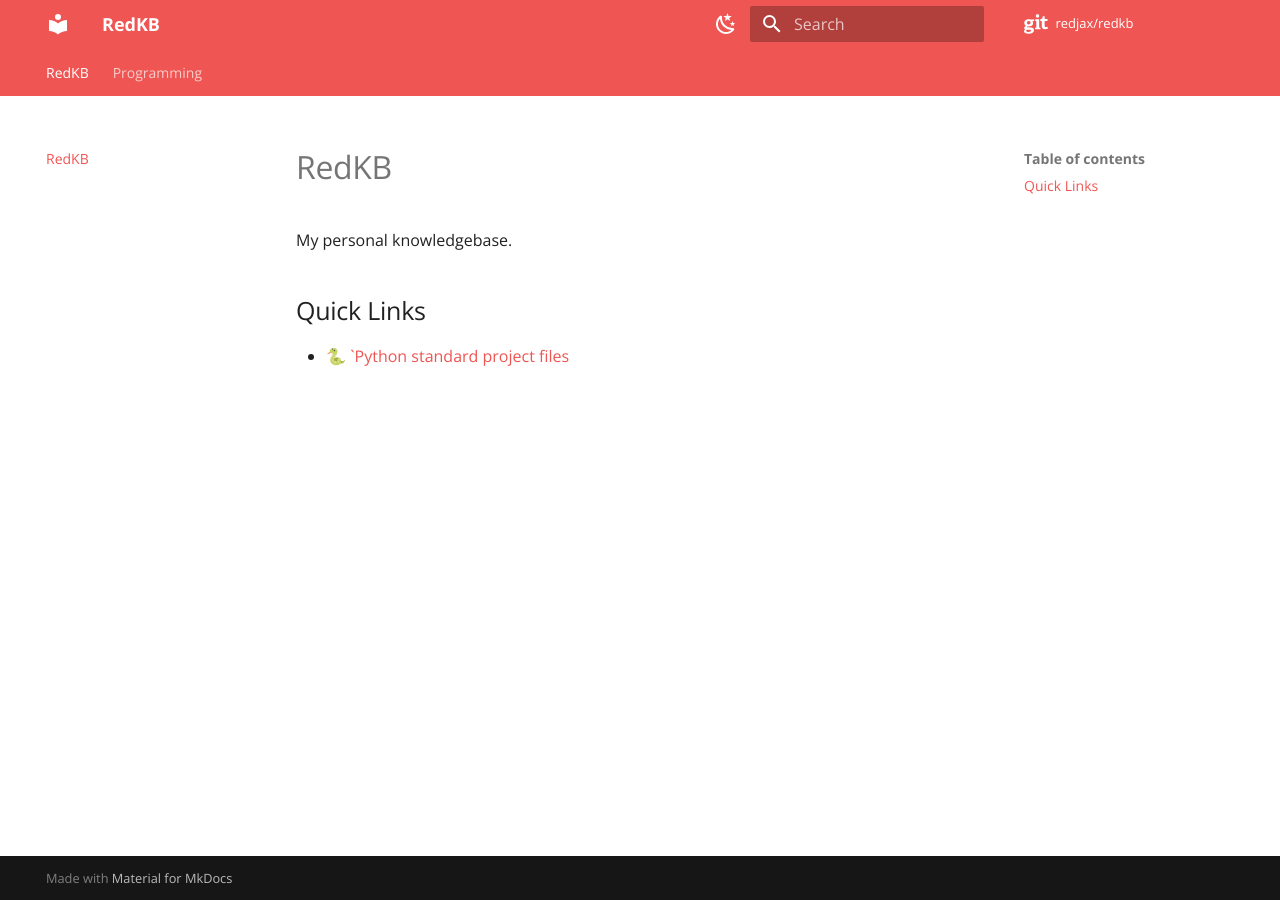
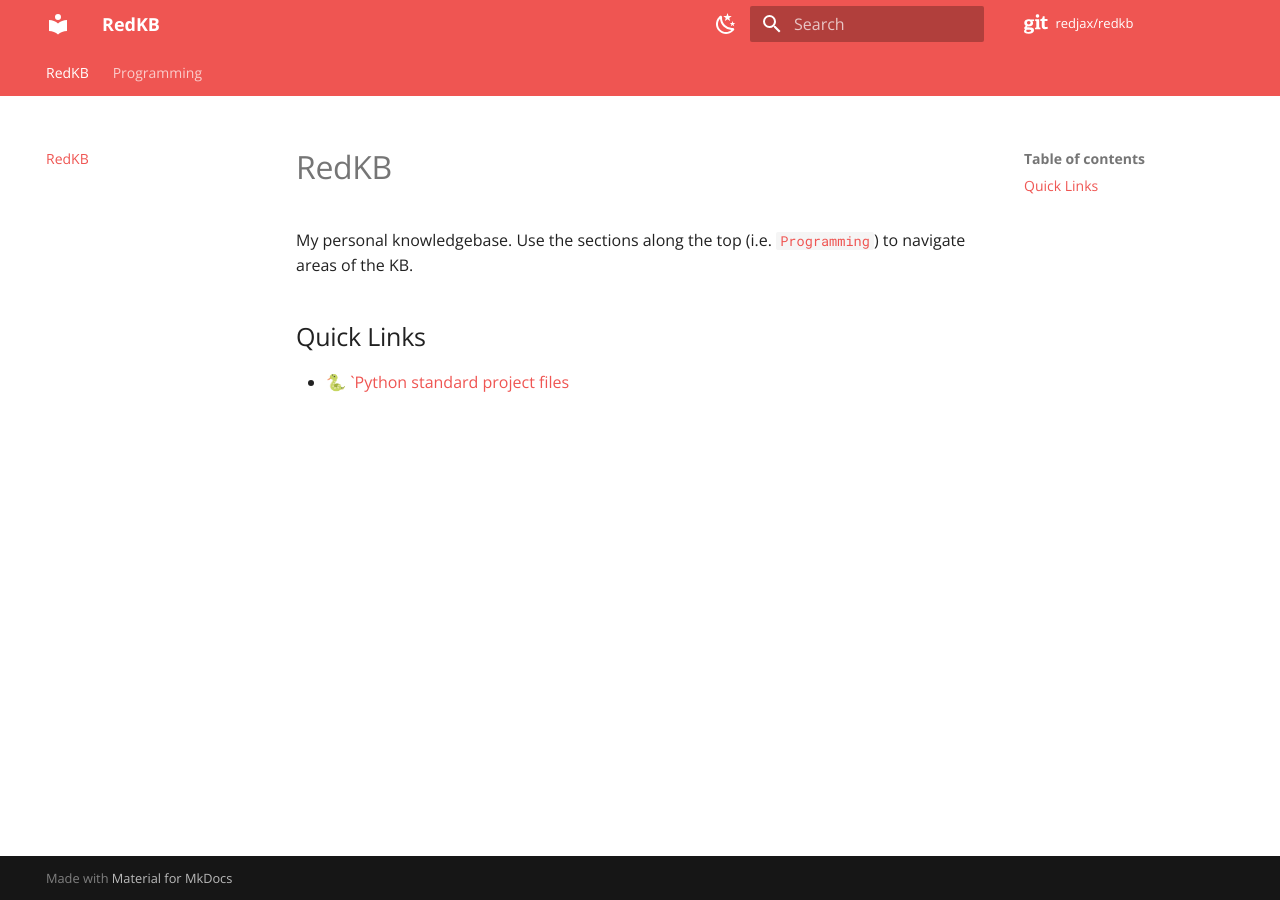
Before and after one commit to redjax/redkb, an MkDocs documentation site: the page built from docs/index.md, in a window 1280 px wide. Built offline with MkDocs 1.6.1 and Material for MkDocs 9.7.7, drawn with Linux system fonts in a browser that asks for light colours; comment, search, counter and statistics services are not loaded.

Commit message:
Add link to programming section to direct readers into the kb

```diff
--- a/docs/index.md
+++ b/docs/index.md
@@ -1,6 +1,6 @@
 # RedKB
 
-My personal knowledgebase.
+My personal knowledgebase. Use the sections along the top (i.e. [`Programming`](./programming/)) to navigate areas of the KB.
 
 ## Quick Links
 
```
